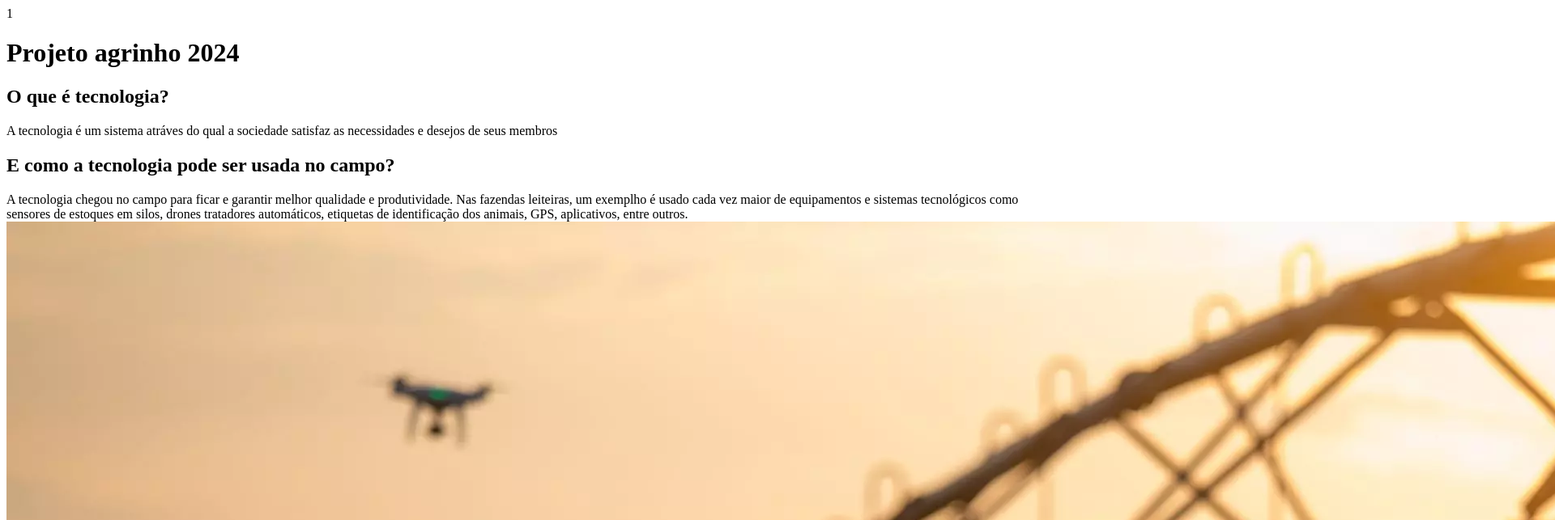
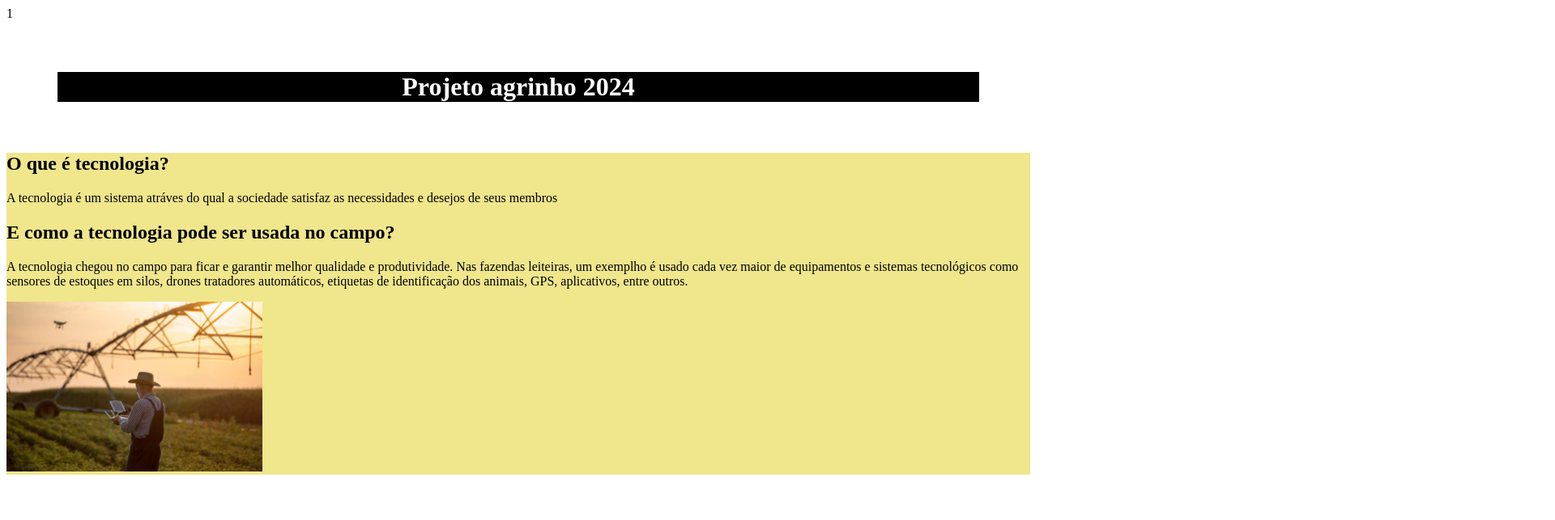
Before and after one commit to vitoriacarvalho09/Agrinho-2024, a plain HTML site: page index.html in a window 1280 px wide. Shown: the top 643 px of the page at 81% size, 1920 px wide, since content can reach past the window. Drawn offline with Linux system fonts and the light colour scheme.

Commit message:
Add files via upload

```diff
--- a/index.html
+++ b/index.html
@@ -4,20 +4,21 @@
     <meta charset="UTF-8">
     <meta name="viewport" content="width=device-width, initial-scale=1.0">
     <title>Tecnologias do Campo</title>
+    <link rel="stylesheet" href="style.css">
 </head>
 <body>1
-    <header class="Cabeçalho">
-     <h1> Projeto agrinho 2024</h1>
+    <header class="cabeçalho">
+     <h1 class="cabeçalho-titulo"> Projeto agrinho 2024</h1>
     </header>
 
-    <section>
-        <h1> O que é tecnologia? </h1>
-        <p> A tecnologia é um sistema atráves do qual a sociedade satisfaz as necessidades e desejos de seus membros</p>
+    <section class="informações">
+        <h1 class="informações-titulo"> O que é tecnologia? </h1>
+        <p class="informações-texto"> A tecnologia é um sistema atráves do qual a sociedade satisfaz as necessidades e desejos de seus membros</p>
 
-        <h1> E como a tecnologia pode ser usada no campo?</h1>
-        <p> A tecnologia chegou no campo para ficar e garantir melhor qualidade e produtividade. Nas fazendas leiteiras, um exemplho é usado cada vez maior de equipamentos e sistemas tecnológicos como sensores de estoques em silos, drones tratadores automáticos, etiquetas de identificação dos animais, GPS, aplicativos, entre outros.
+        <h1 class="informações-titulo-1"> E como a tecnologia pode ser usada no campo?</h1>
+        <p class="informações-texto-1"> A tecnologia chegou no campo para ficar e garantir melhor qualidade e produtividade. Nas fazendas leiteiras, um exemplho é usado cada vez maior de equipamentos e sistemas tecnológicos como sensores de estoques em silos, drones tratadores automáticos, etiquetas de identificação dos animais, GPS, aplicativos, entre outros.</p>
 
-    <img src="tecnologia-do-campo-scaled.webp" alt="imagem de tecnologia">
+    <img class="imagem" src="tecnologia-do-campo-scaled.webp" alt="imagem de tecnologia">
 
 
     </section>
--- a/style.css
+++ b/style.css
@@ -5,13 +5,20 @@
 
 .cabeçalho{
 
-    background-color: darkolivegreen
+    background-color: black;
     margin:5%;
     padding: center;
     text-align: center;
+    color: white;
 }
 
 .informações{
 
     background-color: khaki;
+    margin: 5%
+    padding: 10px;
 }
+
+.imagem{
+    width: 25%;
+}
```
